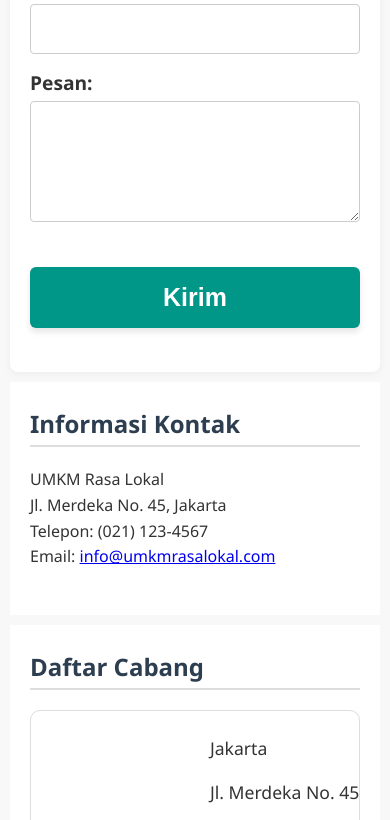
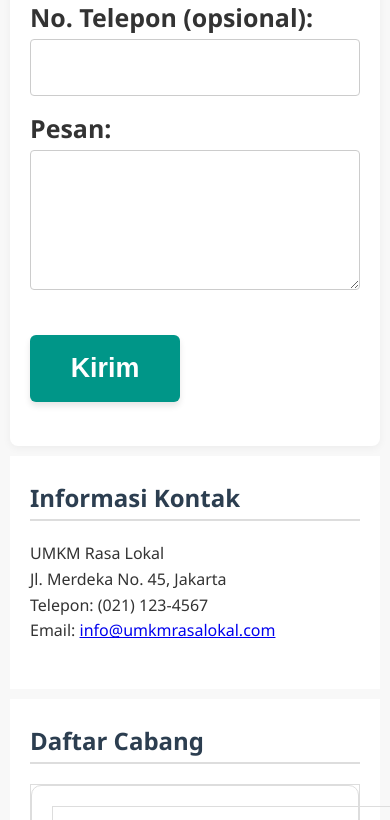
Before and after one commit to Rinka-63/UMKM_Lokal, a plain HTML site: page kontak.html in a window 390 px wide. Shown: the part 784-1604 px from the top of the page. Drawn offline with Linux system fonts and the light colour scheme.

Commit message:
Update kontak.html

```diff
--- a/kontak.html
+++ b/kontak.html
@@ -197,21 +197,26 @@
         font-size: 1.1em; /* input diperbesar */
         padding: 12px;
       }
+ form label {
+    font-size: 1.3em; /* label form diperbesar */
+  }
+
+  input[type="text"],
+  input[type="email"],
+  textarea {
+    font-size: 1.2em; /* input form diperbesar */
+    padding: 14px;
+  }
 
   input[type="submit"] {
-        width: 100%;
-        max-width: none;
-        font-size: 1.3em; /* tombol submit diperbesar */
-        padding: 16px 0;
+    font-size: 1.4em; /* tombol submit diperbesar */
+    padding: 18px 0;
   }
 
+  /* Tabel daftar cabang */
   table, thead, tbody, th, td, tr {
     display: block;
     width: 100%;
-      }
-
-      table {
-        border: none;
   }
 
   thead tr {
@@ -222,23 +227,31 @@
     margin-bottom: 20px;
     border: 1px solid #ddd;
     border-radius: 10px;
-        padding: 15px;
+    padding: 20px;
     box-sizing: border-box;
   }
 
   td {
-        border: none;
+    font-size: 1.25em; /* teks isi tabel diperbesar */
     padding-left: 55%;
     position: relative;
     text-align: left;
-        font-size: 1.1em; /* teks tabel diperbesar */
   }
 
   td::before {
-        top: 15px;
-        left: 15px;
+    position: absolute;
+    top: 20px;
+    left: 20px;
+    width: 45%;
+    white-space: nowrap;
     font-weight: bold;
-        font-size: 1.1em;
+    font-size: 1.25em; /* header pseudo elemen diperbesar */
+  }
+
+  /* Media sosial */
+  .social-links a {
+    font-size: 1.3em; /* link media sosial diperbesar */
+    margin-right: 20px;
   }
 
       footer {
```
Lines whose indentation alone changed are shown as unchanged.
